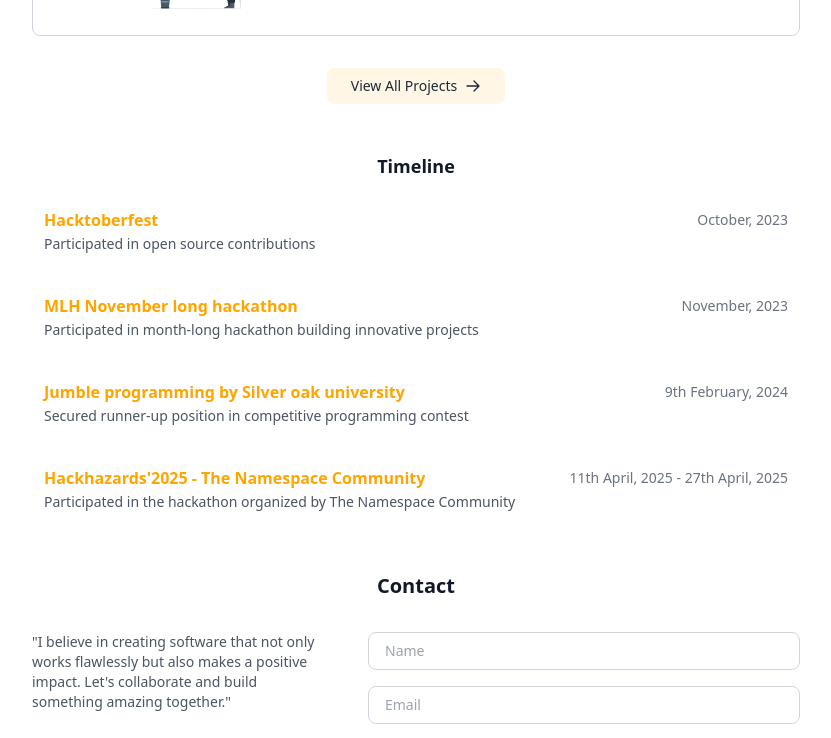
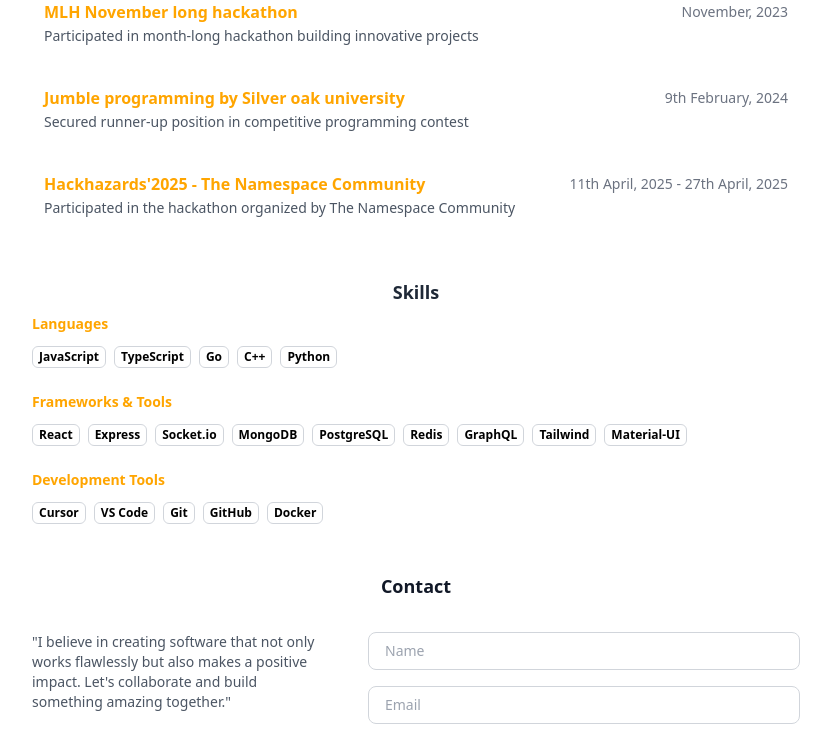
Before and after one commit to pateldivyesh1323/pateldivyesh-portfolio, a React (Vite) app: page / in a window 1280 px wide. Shown: the part 1476-2214 px from the top of the page, without its empty margins (224-1055 px from the left). Built offline with nearby package versions, Linux system fonts and the light colour scheme.

Commit message:
Minor changes

```diff
--- a/src/App.tsx
+++ b/src/App.tsx
@@ -38,9 +38,9 @@ function HomePage() {
                 <Toaster />
                 <Home />
                 <Work />
-                <Skills />
                 <Projects />
                 <Timeline />
+                <Skills />
                 <Contact />
             </div>
         </div>
--- a/src/Components/Contact.tsx
+++ b/src/Components/Contact.tsx
@@ -40,7 +40,7 @@ const Contact = (): React.ReactElement => {
 
     return (
         <div className="flex items-center justify-center flex-col gap-6 md:gap-8 my-8 md:my-12 px-4 md:px-0">
-            <h2 className="text-lg md:text-xl font-semibold text-gray-900 dark:text-white">
+            <h2 className="font-bold text-base md:text-lg text-gray-900 dark:text-white">
                 Contact
             </h2>
             <div className="w-full flex flex-col md:flex-row items-start justify-between gap-6 md:gap-12">
```
